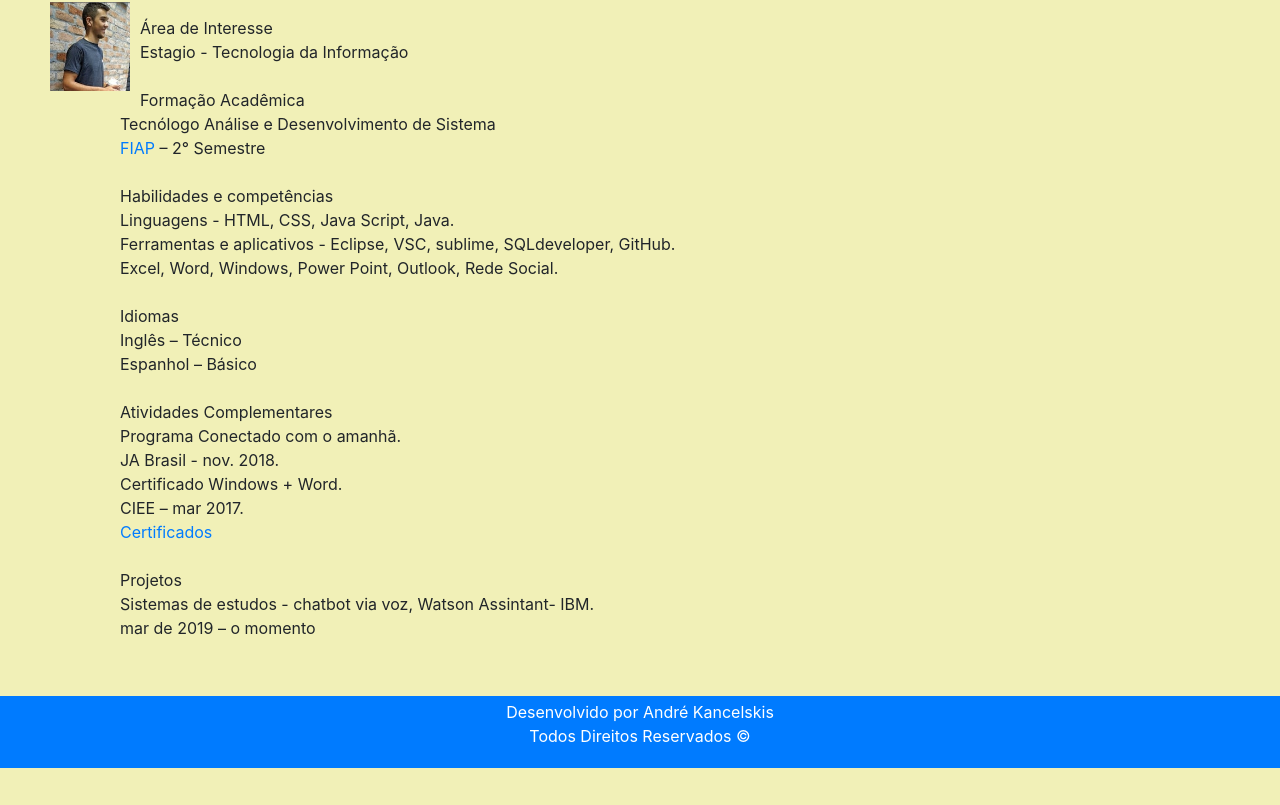
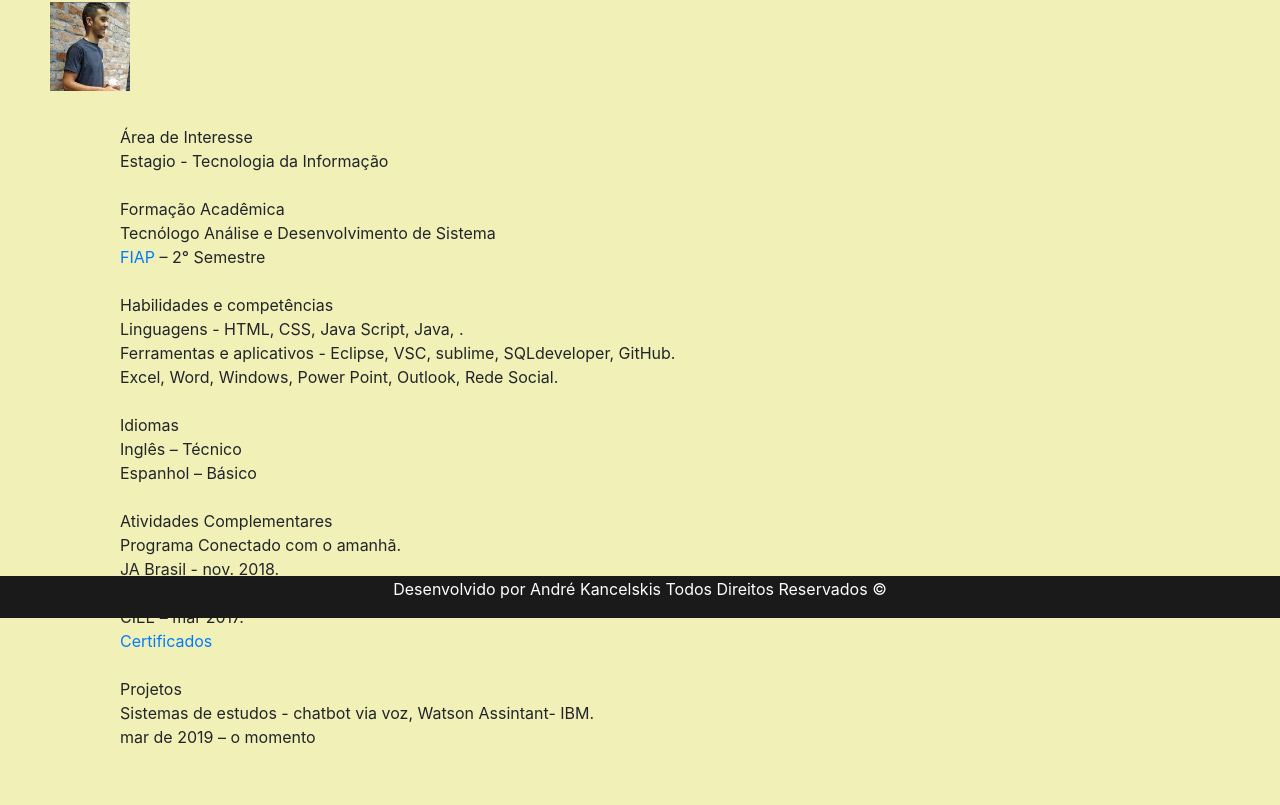
Before and after one commit to andrekancelskis/andrekancelskis.github.io, a plain HTML site: page index.html in a window 1280 px wide. Shown: the part 182-987 px from the top of the page. Before the commit the page ends 950 px from the top, so only its background shows below. Drawn offline with nearby package versions, Linux system fonts and the light colour scheme.

Commit message:
footer/new

```diff
--- a/index.css
+++ b/index.css
@@ -8,7 +8,7 @@ body{
 
 .img{
     margin: 10px;
-    float: left;
+
     display: inline-block;
 
 }
@@ -21,4 +21,13 @@ body{
 }
 .fot{
     text-align: center;
+    background-color: #1a1a1a;
+    padding: 1px;
+    color: white;
+
 }
+footer {
+    position: fixed;
+    bottom:0;
+    width: 100%;
+}
--- a/index.html
+++ b/index.html
@@ -8,7 +8,7 @@
         <title>André Kancelskis</title>
     </head>
     <body>
-        <nav class="navbar navbar-expand-lg navbar-light bg-primary">
+        <nav class="navbar navbar-expand-lg navbar-light bg-primary sticky-top">
             <a class="navbar-brand" href="index.html">Currículo</a>
               <button class="navbar-toggler" type="button" data-toggle="collapse" data-target="#navbarNavAltMarkup" aria-controls="navbarNavAltMarkup" aria-expanded="false" aria-label="Toggle navigation">
               <span class="navbar-toggler-icon"></span>
@@ -39,15 +39,15 @@
             <ul>
                 <ol> <br>Área de Interesse<br> Estagio - Tecnologia da Informação</ol>
                 <ol><br> Formação Acadêmica<br>Tecnólogo Análise e Desenvolvimento de Sistema <br><a href="https://www.fiap.com.br/graduacao/tecnologo/analise-e-desenvolvimento-de-sistemas/" target="_blank">FIAP</a> – 2° Semestre</ol>
-                    <ol> <br>Habilidades e competências <br> Linguagens - HTML, CSS, Java Script, Java. <br> Ferramentas e aplicativos - Eclipse, VSC, sublime, SQLdeveloper, GitHub.<br>Excel, Word, Windows, Power Point, Outlook, Rede Social. </ol>
+                <ol> <br>Habilidades e competências <br> Linguagens - HTML, CSS, Java Script, Java, . <br> Ferramentas e aplicativos - Eclipse, VSC, sublime, SQLdeveloper, GitHub.<br>Excel, Word, Windows, Power Point, Outlook, Rede Social. </ol>
                 <ol><br>Idiomas<br> Inglês – Técnico<br> Espanhol – Básico</ol>
                 <ol><br> Atividades Complementares<br>Programa Conectado com o amanhã.<br>JA Brasil - nov. 2018. <br>Certificado Windows + Word.<br> CIEE – mar 2017.<br><a href="certificados.html">Certificados</a></ol>
                 <ol><br> Projetos<br> Sistemas de estudos - chatbot via voz, Watson Assintant- IBM.<br> mar de 2019 – o momento</ol>
             </ul>
         </div>
         </section>
-        <footer class="">
-            <span class="d-block p-1 bg-primary text-white"><p class="fot">Desenvolvido por André Kancelskis <br>Todos Direitos Reservados ©</p></span>
+        <footer class="fot">
+           <p>Desenvolvido por André Kancelskis Todos Direitos Reservados ©</p>
         </footer>
     </body>
 </html>
```
Also changed, not shown: certificados.html (+4 -4 lines). Lines whose indentation alone changed are shown as unchanged.
